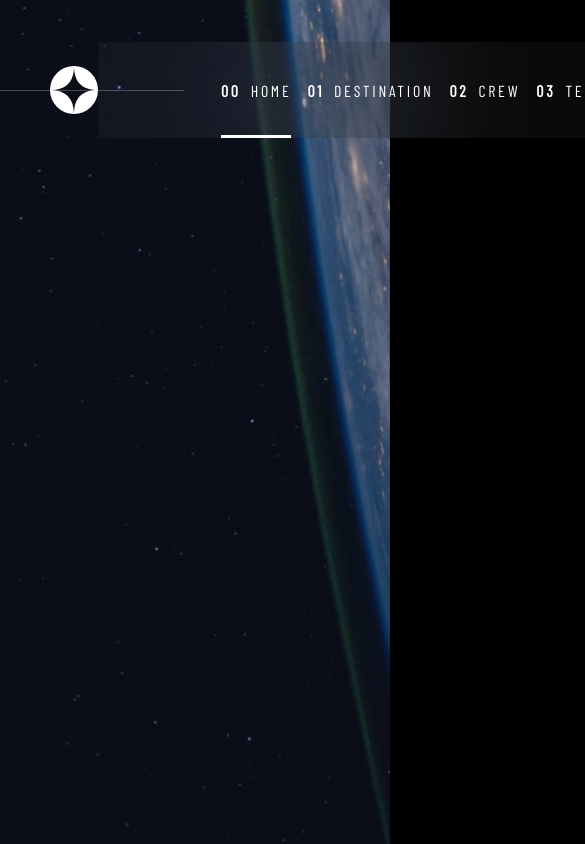
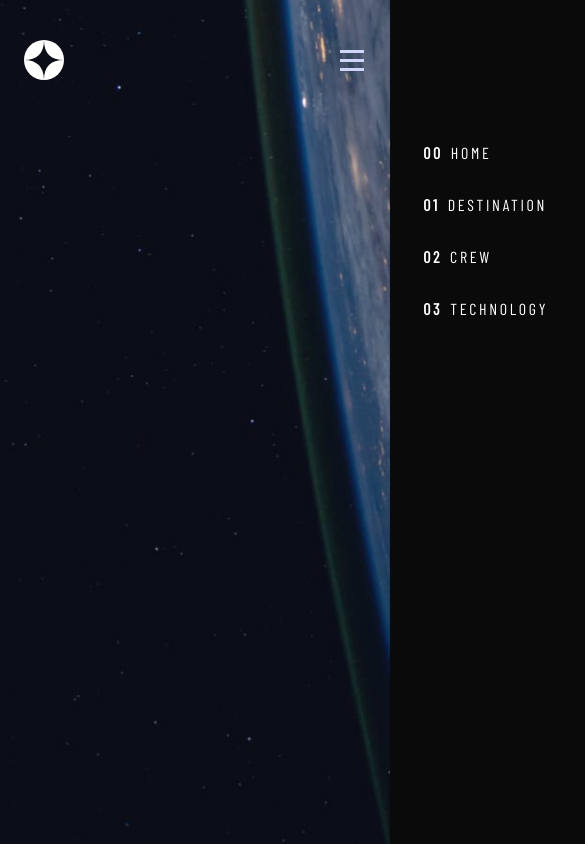
Before and after one commit to MikiW03/SpaceTourismMultiPageWebsite, a Vue app: page / in a window 390 px wide. Shown: the top 844 px of the page, 585 px wide, since content can reach past the window. Built offline with nearby package versions, Linux system fonts and the light colour scheme; a web font is replaced by a local one.

Commit message:
Adapt navigation to every screen size

```diff
--- a/src/App.vue
+++ b/src/App.vue
@@ -1,70 +1,83 @@
 <script setup lang="ts">
+import { ref } from 'vue';
 
+const toggled = ref(false)
 </script>
 
 <template>
-    <div class="nav-box">
-        <img src="./assets/shared/logo.svg" alt="logo" class="logo">
-        <nav class="main-nav">
-            <router-link to="/">Home</router-link>
-            <router-link to="/destination">Destination</router-link>
-            <router-link to="/crew">Crew</router-link>
-            <router-link to="/technology">Technology</router-link>
+    <header>
+        <img class="logo" src="./assets/shared/logo.svg" alt="logo">
+        <button class="menu-toggle"><img
+                :src="toggled ? 'src/assets/shared/icon-close.svg' : 'src/assets/shared/icon-hamburger.svg'" alt="Menu"
+                @click="toggled = !toggled"></button>
+        <nav :data-toggled="toggled">
+            <ul>
+                <li>
+                    <router-link to="/">Home</router-link>
+                </li>
+                <li>
+                    <router-link to="/destination">Destination</router-link>
+                </li>
+                <li>
+                    <router-link to="/crew">Crew</router-link>
+                </li>
+                <li>
+                    <router-link to="/technology">Technology</router-link>
+                </li>
+            </ul>
         </nav>
-    </div>
+    </header>
     <router-view></router-view>
 </template>
 
 <style scoped>
-.nav-box {
-    position: absolute;
+header {
+    margin-block-start: 40px;
+    margin-inline-start: clamp(24px, 5vw, 55px);
     display: flex;
     justify-content: space-between;
     align-items: center;
-    margin-left: 50px;
-    height: 100px;
-    top: 40px;
-    left: 0;
-    right: 0;
 }
 
+.menu-toggle {
+    display: none;
+}
 
+ul {
+    background: rgba(255, 255, 255, 0.04);
+    backdrop-filter: blur(81px);
+    padding-inline: clamp(20px, 12vw, 172px);
+    padding-block: 35px;
+    list-style: none;
+    display: flex;
+    gap: 2em;
+    position: relative;
 
-.main-nav {
-    background: rgba(255, 255, 255, 0.04);
-    backdrop-filter: blur(81.5485px);
-    padding: 39px 165px 0 123px;
-    height: 96px;
-    width: 830px;
-    display: flex;
-    justify-content: space-between;
-    gap: 1em;
-    position: relative;
+    width: 100%;
+    height: 100%;
 
     counter-reset: a -1;
 }
 
-.main-nav::before {
+nav {
+    position: relative;
+}
+
+nav::before {
+    --width: 475px;
+
     content: "";
     position: absolute;
-    width: 473px;
+    width: var(--width);
     height: 1px;
     background-color: white;
     opacity: 0.25;
-    z-index: 2;
-    top: 50%;
-    left: -53%
+    z-index: 10;
+    top: 45px;
+    left: calc(var(--width) * -1 + 30px);
 }
 
-.main-nav a::before {
-    content: "0" counter(a);
-    margin-right: 10px;
-    font-weight: 700;
-
-    counter-increment: a;
-}
-
-.main-nav>* {
+a {
     text-transform: uppercase;
     font-family: "Barlow Condensed", sans-serif;
     font-size: 16px;
@@ -73,11 +86,105 @@
     color: var(--accent-color)
 }
 
-.main-nav>a:hover {
+a {
+    padding-bottom: 32px;
+}
+
+a::before {
+    content: "0" counter(a);
+    margin-right: .5em;
+    font-weight: 700;
+
+    counter-increment: a;
+}
+
+a:hover {
     border-bottom: 3px solid rgba(255, 255, 255, 0.5);
 }
 
 .router-link-active {
     border-bottom: 3px solid white;
 }
+
+@media (min-width: 35.05rem) and (max-width: 55rem) {
+    header {
+        margin-block-start: 0;
+    }
+
+    nav::before {
+        display: none
+    }
+
+    ul {
+        padding-inline: clamp(20px, 7vw, 172px);
+    }
+
+    a {
+        font-size: 14px;
+    }
+
+    a::before {
+        display: none
+    }
+
+}
+
+@media (max-width: 35rem) {
+    .logo {
+        height: 40px;
+    }
+
+    .menu-toggle {
+        display: block;
+        z-index: 100;
+        margin-right: 26px;
+        height: 21px;
+        aspect-ratio: 1;
+
+        background-color: transparent;
+        border: 0;
+        cursor: pointer;
+    }
+
+    .menu-toggle>img {
+        height: 100%
+    }
+
+    nav {
+        position: fixed;
+        left: 30vw;
+        right: 0;
+        top: 0;
+        bottom: 0;
+        z-index: 50;
+
+        transform: translateX(100%)
+    }
+
+    nav[data-toggled=true] {
+        transform: translateX(0%)
+    }
+
+    nav::before {
+        display: none
+    }
+
+    ul {
+        flex-direction: column;
+        padding-block: 17vh;
+        padding-inline: 8.5vw;
+    }
+
+    a {
+        padding-bottom: 0;
+    }
+
+    a:hover {
+        border: 0
+    }
+
+    .router-link-active {
+        border-bottom: 0;
+    }
+}
 </style>
--- a/src/style.css
+++ b/src/style.css
@@ -9,7 +9,7 @@
 :root {
   --primary-color: #0b0d17;
   --secondary-color: #d0d6f9;
-  --accent-color: rgb(255, 255, 255);
+  --accent-color: #ffffff;
 }
 
 body {
```
